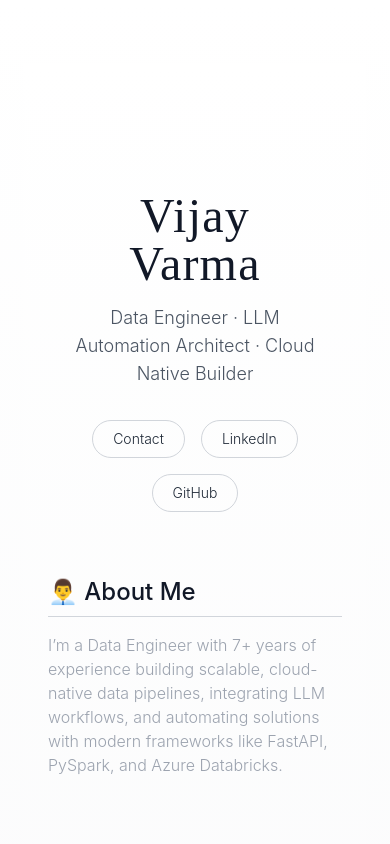
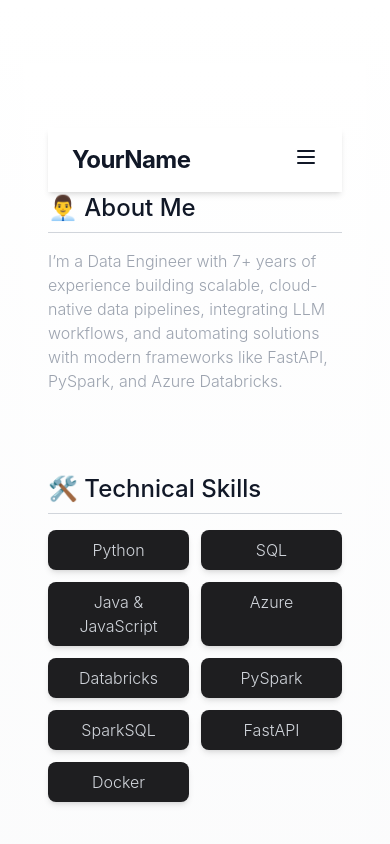
Before and after one commit to VijayVarma26/portfolio-vijayvarma, a React (Vite) app: page / in a window 390 px wide. Shown: the top 844 px of the page. Built offline with nearby package versions, Linux system fonts and the light colour scheme.

Commit message:
Refactor Header component to enhance mobile navigation and improve structure

```diff
--- a/src/components/Header.tsx
+++ b/src/components/Header.tsx
@@ -1,33 +1,42 @@
-"use client";
-
-import { motion } from "framer-motion";
+import { useState } from "react";
+import { Menu, X } from "lucide-react"; // Optional icons if using lucide
 
 export default function Header() {
+  const [isOpen, setIsOpen] = useState(false);
+
+  const toggleMenu = () => setIsOpen(!isOpen);
+
   return (
-    <motion.header
-      className="text-center py-16 px-6 md:px-0"
-      initial={{ opacity: 0, y: -20 }}
-      animate={{ opacity: 1, y: 0 }}
-      transition={{ duration: 0.6 }}
-    >
-      <h1 className="text-5xl md:text-6xl font-serif text-gray-900 tracking-wide mb-4">
-        Vijay Varma
-      </h1>
-      <p className="text-lg md:text-xl text-gray-600">
-        Data Engineer · LLM Automation Architect · Cloud Native Builder
-      </p>
+    <header className="w-full py-4 px-6 md:px-24 bg-white text-gray-900 shadow-md sticky top-0 z-50">
+      <div className="flex justify-between items-center">
+        {/* Logo / Name */}
+        <div className="text-2xl font-bold tracking-tight">YourName</div>
 
-      <div className="flex justify-center gap-4 mt-8 flex-wrap">
-        <a href="mailto:varmavijay2021@gmail.com" className="btn-outline text-sm">
-          Contact
-        </a>
-        <a href="https://linkedin.com/in/vijayvarma-de" target="_blank" className="btn-outline text-sm">
-          LinkedIn
-        </a>
-        <a href="https://github.com/VijayVarma26" target="_blank" className="btn-outline text-sm">
-          GitHub
-        </a>
+        {/* Desktop Nav */}
+        <nav className="hidden md:flex space-x-6 text-sm font-medium">
+          <a href="#about" className="hover:text-blue-600 transition">About</a>
+          <a href="#skills" className="hover:text-blue-600 transition">Skills</a>
+          <a href="#projects" className="hover:text-blue-600 transition">Projects</a>
+          <a href="#contact" className="hover:text-blue-600 transition">Contact</a>
+        </nav>
+
+        {/* Mobile Menu Icon */}
+        <div className="md:hidden">
+          <button onClick={toggleMenu}>
+            {isOpen ? <X className="w-6 h-6" /> : <Menu className="w-6 h-6" />}
+          </button>
+        </div>
       </div>
-    </motion.header>
+
+      {/* Mobile Nav Links */}
+      {isOpen && (
+        <div className="md:hidden mt-4 space-y-3 text-sm font-medium">
+          <a href="#about" className="block hover:text-blue-600">About</a>
+          <a href="#skills" className="block hover:text-blue-600">Skills</a>
+          <a href="#projects" className="block hover:text-blue-600">Projects</a>
+          <a href="#contact" className="block hover:text-blue-600">Contact</a>
+        </div>
+      )}
+    </header>
   );
 }
```
